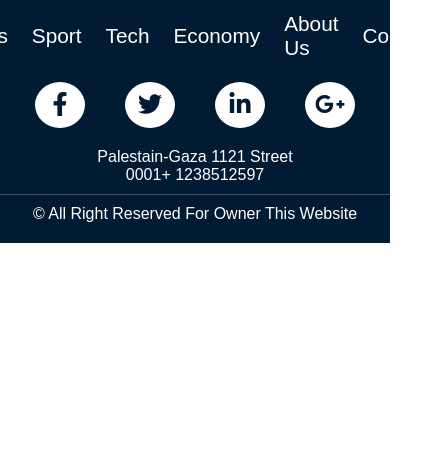
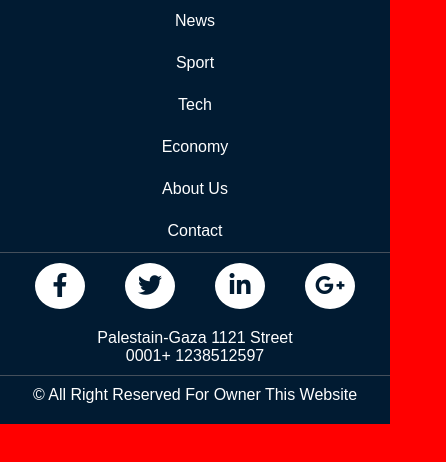
Before and after one commit to GSG-G10/Team-1--BBC-Websites, a plain HTML site: page index.html in a window 390 px wide. Shown: the whole page, 446 px wide, since content can reach past the window. Drawn offline with nearby package versions, Linux system fonts and the light colour scheme.

Commit message:
make footer responsive finish work on footer Related #4

```diff
--- a/style.css
+++ b/style.css
@@ -129,7 +129,28 @@ footer {
 }
 
 footer .copywrite {
-    padding-botoom: 10px;
-    border-top: 1px solid rgb(136, 132, 132, .5);
+    padding-bottom: 10px;
+    border-top: .1rem solid rgb(136, 132, 132, .5);
     padding-bottom: 20px;
 }
+
+@media screen and (max-width:480px) {
+    body {
+        background-color: red;
+        width: 100%;
+    }
+    footer {
+        width: 100%;
+    }
+    footer .nav-footer-link ul {
+        flex-direction: column;
+        border-bottom: .1rem solid rgb(136, 132, 132, .5);
+    }
+    footer .nav-footer-link ul li a,
+    .copywrite {
+        font-size: 1rem;
+    }
+    .nav-footer-social-icon ul li a {
+        widyh: 45px;
+    }
+}
```
